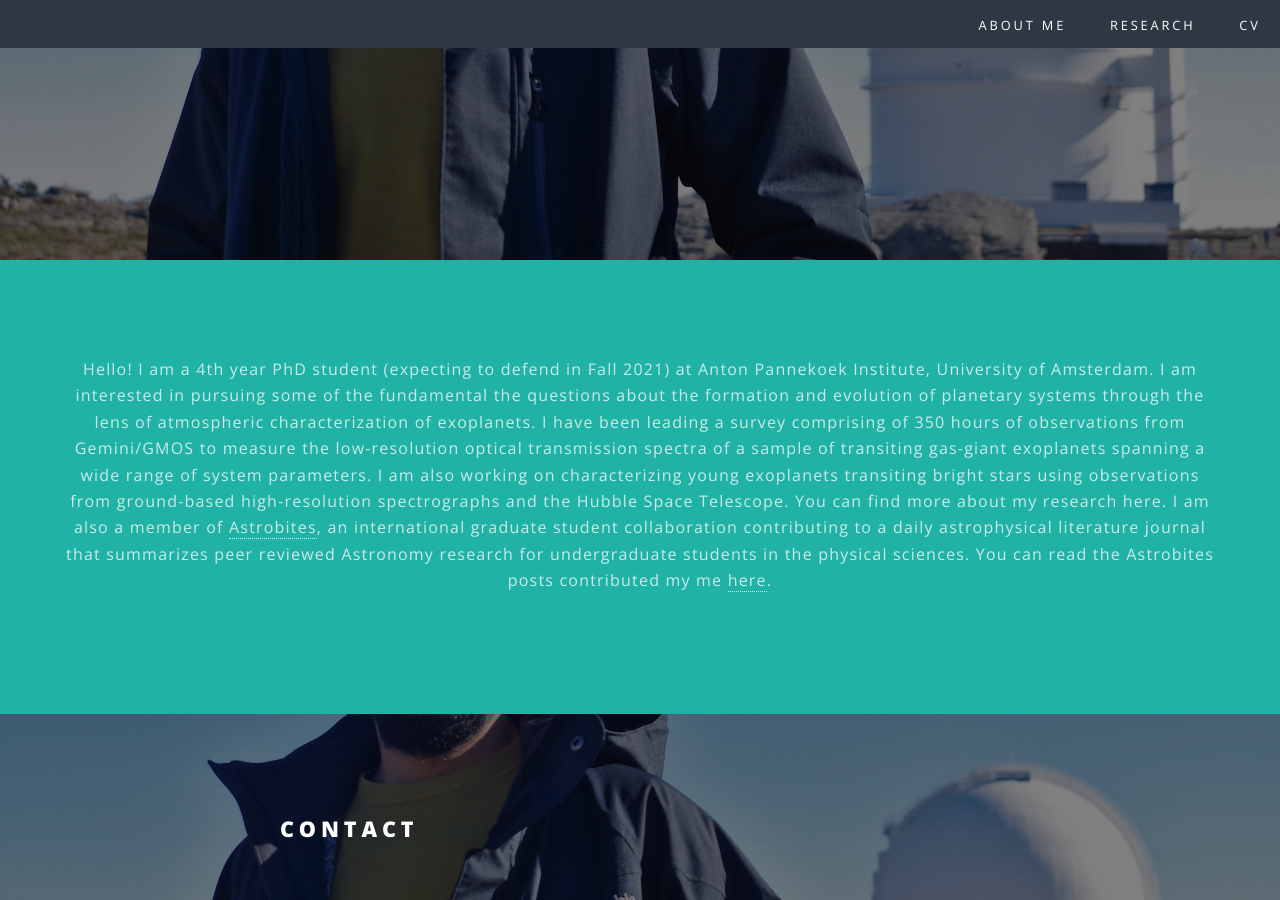
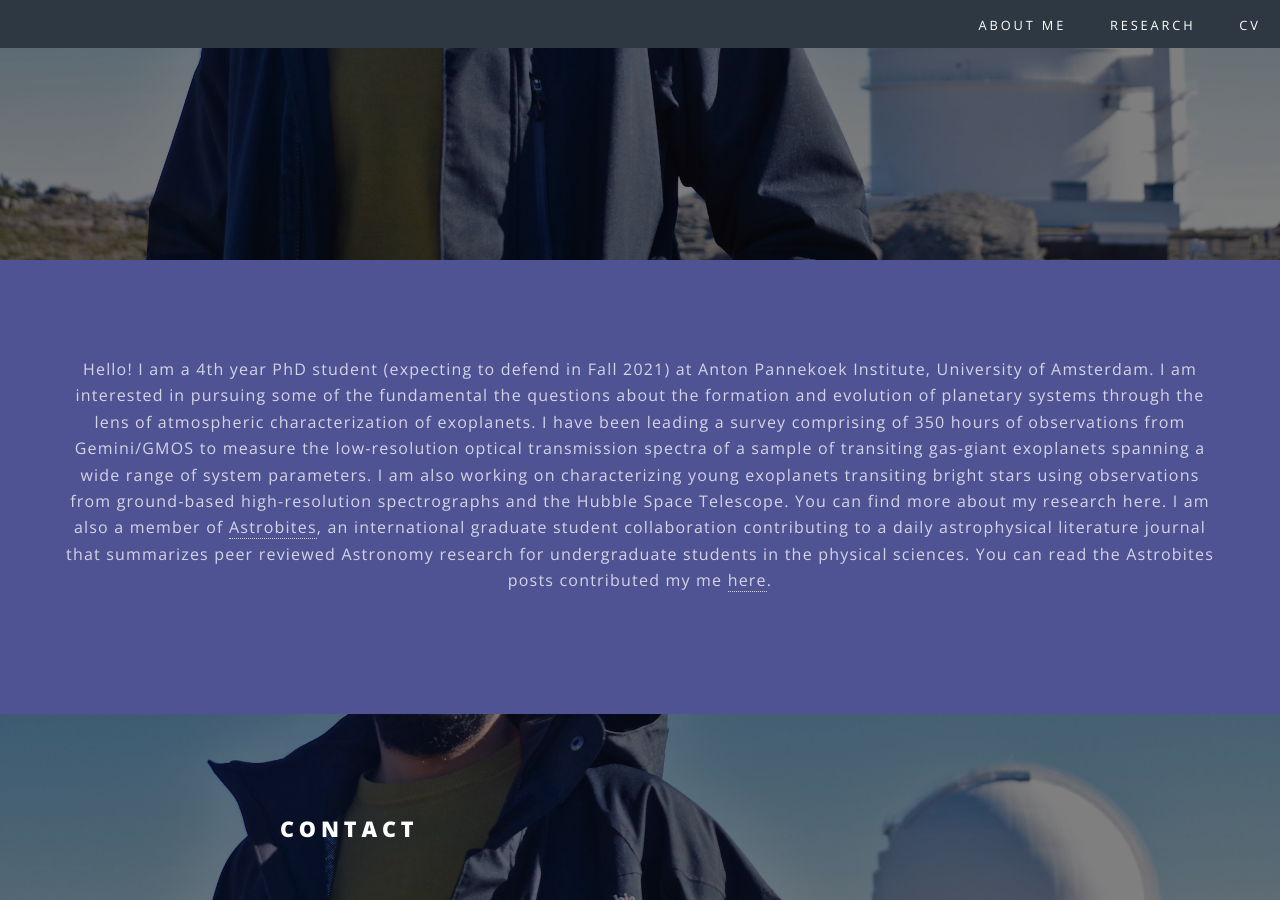
Before and after one commit to vatsalpanwar/vatsalpanwar.github.io, a Jekyll site: the page built from index.html, in a window 1280 px wide and 900 px high, scrolled down 640 px. Built offline with Jekyll 4.4.1, drawn with Linux system fonts in a browser that asks for light colours.

Commit message:
checking different style for description cell

```diff
--- a/index.html
+++ b/index.html
@@ -20,7 +20,7 @@
 
 
 				<!-- One -->
-					<section id="one" class="wrapper style1 special">
+					<section id="one" class="wrapper style3 special">
 						<div class="inner">
 							<header class="major">
 								<!-- <h2>Characterization of Exoplanetary Atmospheres</h2> -->
```
